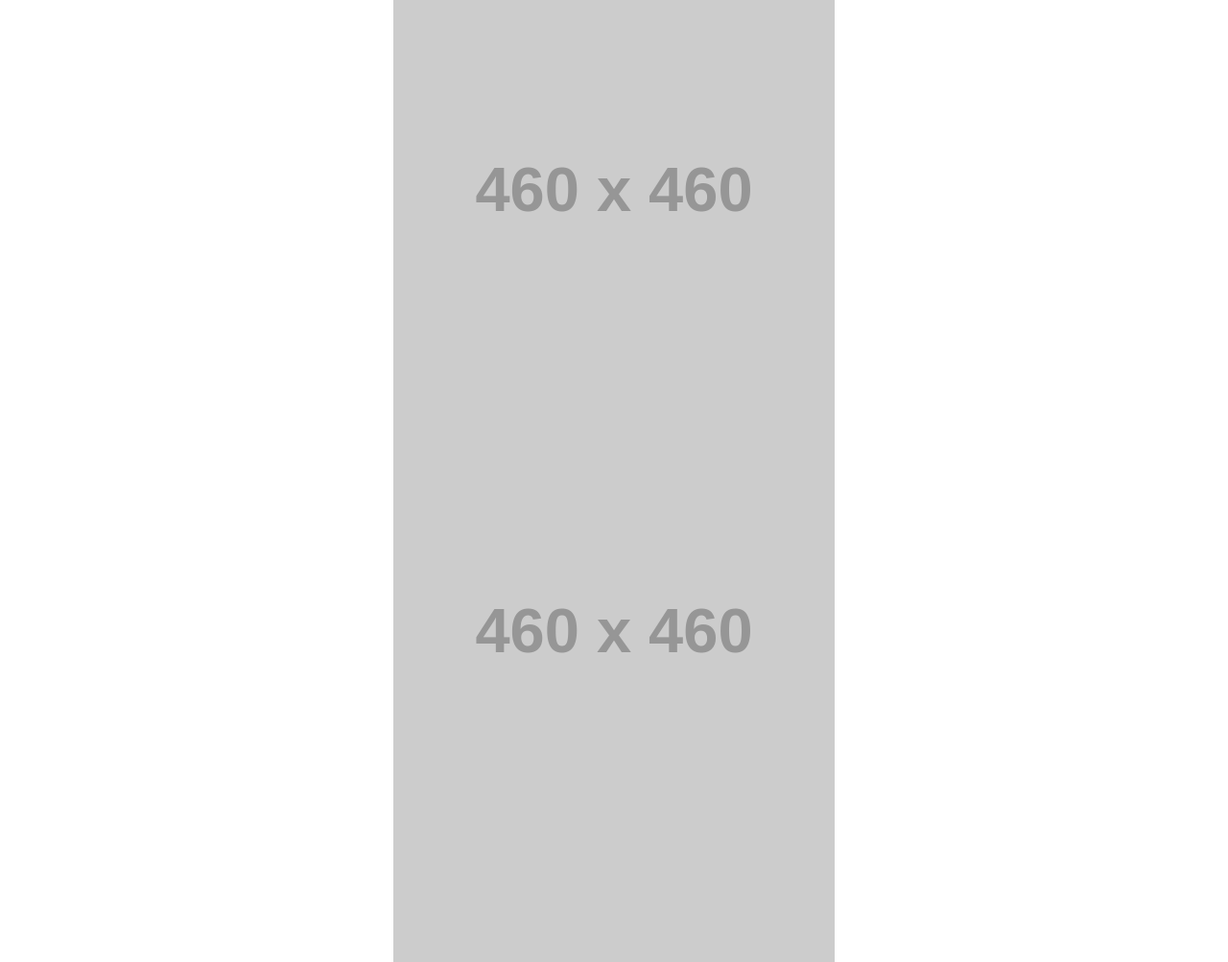
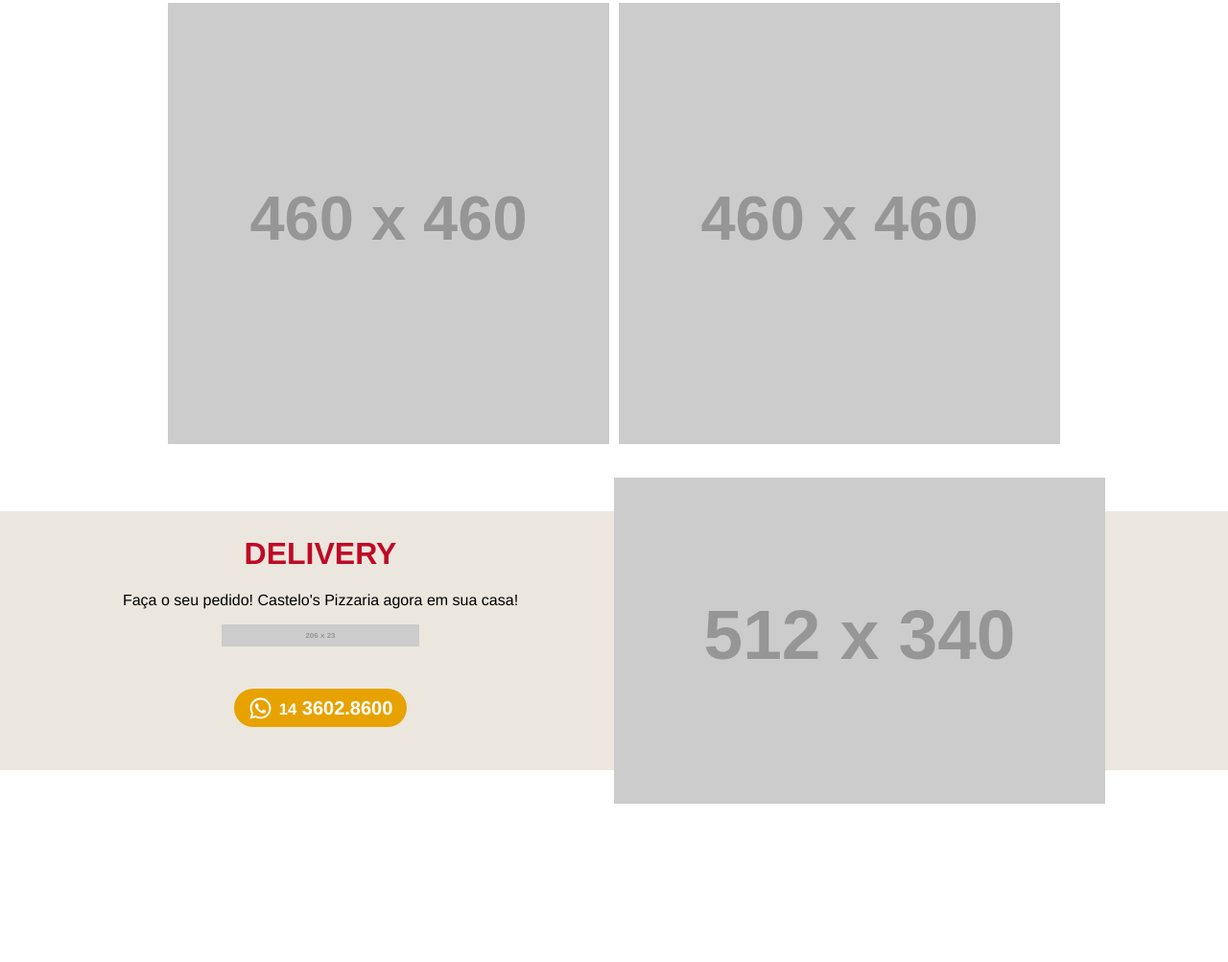
Before and after one commit to L1vias/pizzaria, a plain HTML site: page pizzaria-main/index.html in a window 1280 px wide. Shown: the part 1586-2589 px from the top of the page at 96% size. After the commit the page ends 2439 px from the top, so only its background shows below. Drawn offline with nearby package versions, Linux system fonts and the light colour scheme; placeholder pictures from the web are drawn by us.

Commit message:
sessão Delivery OK

```diff
--- a/pizzaria-main/css/style.css
+++ b/pizzaria-main/css/style.css
@@ -201,7 +201,7 @@ border-bottom: 2px solid #6b7552;
   display: flex;
 }
 
-#PromoPizza img {
+#PromoPizza {
   width: 100%;
   display: flex;
   flex-wrap: wrap;
@@ -211,13 +211,25 @@ border-bottom: 2px solid #6b7552;
   padding: 20px;
 }
 
+#Delivery{
+  max-height: 270px;
+  background: #ebe7de;
+  margin: 50px 0;
+  display: flex;
+  justify-content: center;
+  align-items: center;
+  gap: 100px;
+  text-align: center;
+}
 
+#Delivery h1{
+text-transform: uppercase;
+color: #bf0a26;
+font-weight: 900;
+}
 
+#Delivery .sec-menu{
+  justify-content: center;
+  padding: 40px;
 
-
-/*
-#cardápio div{
-  width: 100%;
-  display: flex;
-  justify-content: space-between;
-} */
+}
--- a/pizzaria-main/index.html
+++ b/pizzaria-main/index.html
@@ -54,7 +54,8 @@
           <div id="TextoBoasVindas">
             <h4>seja bem vindo</h4>
             <h3>CASSTELO'S PIZZA GOURMET</h3>
-            <p>A pizzaria atravessou o Atlântico, conquistou São Paulo e os
+            <p>
+              A pizzaria atravessou o Atlântico, conquistou São Paulo e os
               nossos corações. <br />
               Na Castello's Pizzaria queremos que você tenha a melhor
               experiência ao apreciar todo o sabor de uma verdadeira pizza.
@@ -66,18 +67,37 @@
         </div>
 
         <div id="cardápio">
-  <img src="https://placehold.co/206x23" alt="">
+          <img src="https://placehold.co/206x23" alt="" />
           <h2>nosso cardápio</h2>
           <p><a href="" class="btnCardapio">conheca nossas delícias</a></p>
           <div id="PromoPizza">
-  <img src="https://placehold.co/460x460" alt="">
-  <img src="https://placehold.co/460x460" alt="">
-  <img src="https://placehold.co/460x460" alt="">
-  <img src="https://placehold.co/460x460" alt="">
-
+            <img src="https://placehold.co/460x460" alt="" />
+            <img src="https://placehold.co/460x460" alt="" />
+            <img src="https://placehold.co/460x460" alt="" />
+            <img src="https://placehold.co/460x460" alt="" />
           </div>
         </div>
 
+        <div id="Delivery">
+          <div>
+            <h1>delivery</h1>
+            <p>Faça o seu pedido! Castelo's Pizzaria agora em sua casa!</p>
+            <img src="https://placehold.co/206x23" alt="" />
+            <div class="sec-menu">
+              <a
+                href="https://api.whatsapp.com/send?phone=551436028600&text=Gostaria de fazer um pedido!"
+                target="_blank"
+                class="zap"
+              >
+                <div id="btnZap">
+                  <ion-icon name="logo-whatsapp"></ion-icon>
+                  <b><small>14</small> 3602.8600</b>
+                </div>
+              </a>
+            </div>
+          </div>
+          <img src="https://placehold.co/512x340" alt="" />
+        </div>
       </main>
       <footer></footer>
     </div>
```
Also changed, not shown: img/pizza03.jpg (added). Lines whose indentation alone changed are shown as unchanged.
